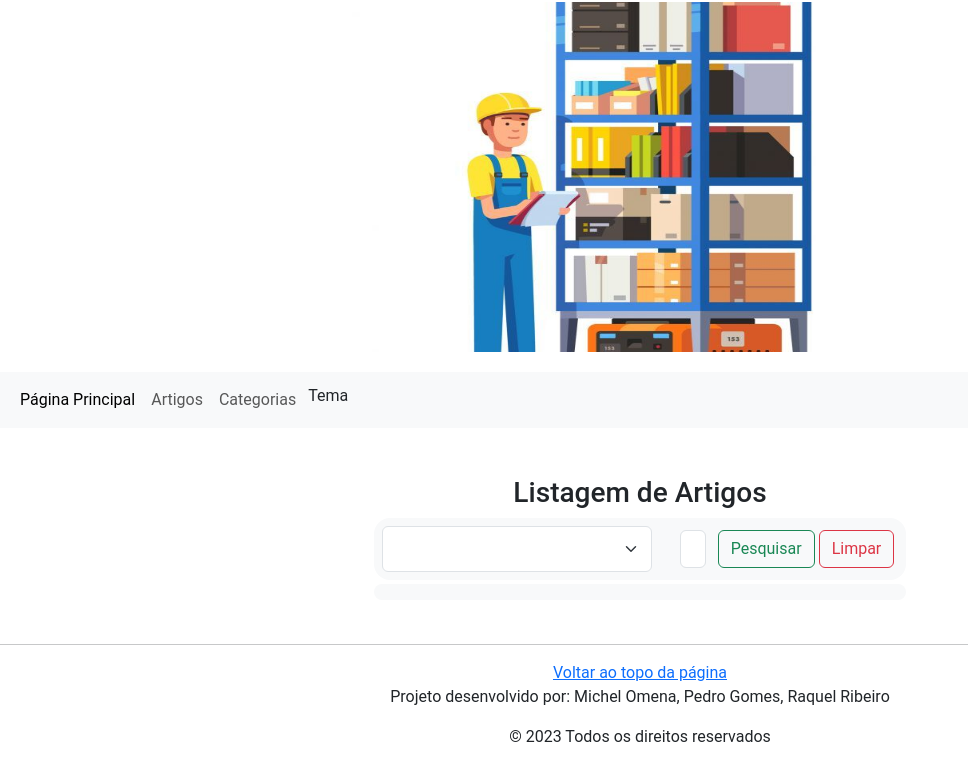
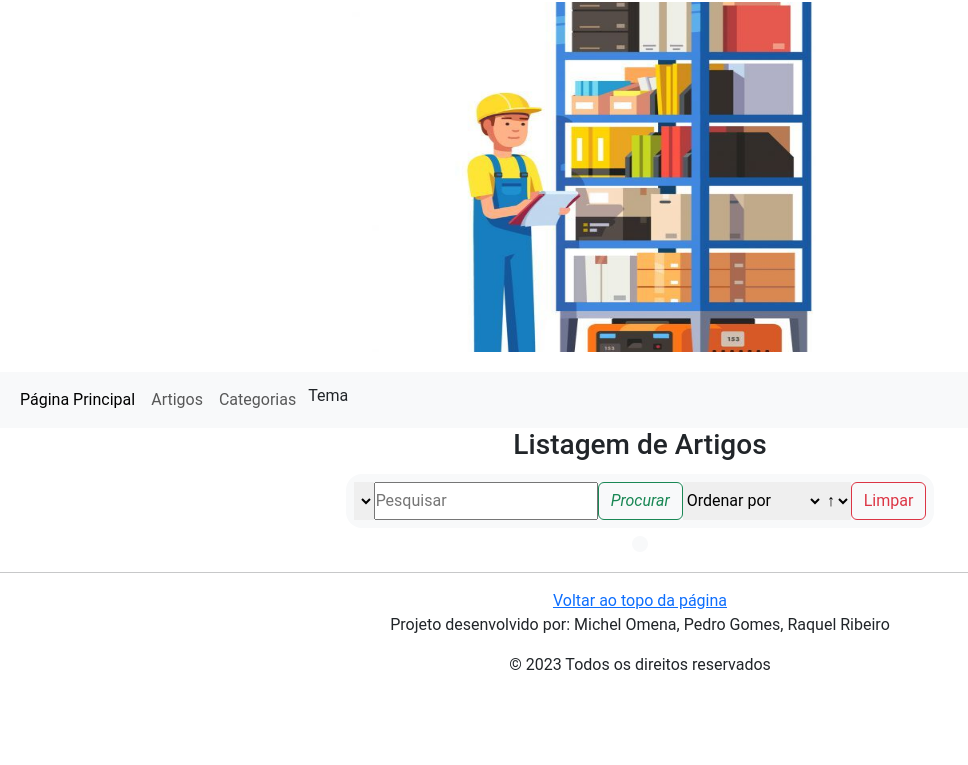
Before and after one commit to raqlib/Projeto_Final, a plain HTML site: page Frontend/artigos.html in a window 1280 px wide. Shown: the part 74-839 px from the top of the page, without its empty margins (0-968 px from the left). After the commit the page ends 800 px from the top, so only its background shows below. Drawn offline with nearby package versions, Linux system fonts and the light colour scheme; no server answers.

Commit message:
Rearrange HTML and scripts

```diff
--- a/Frontend/artigos.html
+++ b/Frontend/artigos.html
@@ -60,9 +60,7 @@
               >
             </li>
             <li class="nav-item">
-              <a class="nav-link" href="artigos.html" target=""
-                >Artigos</a
-              >
+              <a class="nav-link" href="artigos.html" target="">Artigos</a>
             </li>
             <li class="nav-item">
               <a class="nav-link" href="categorias.html" target=""
@@ -70,88 +68,55 @@
               >
             </li>
             <li class="nav-item">
-              <button class="btn btn-outline-success" type="submit" id="botaoMudarTema">Tema</button>
+              <button
+                class="btn btn-outline-success"
+                type="submit"
+                id="botaoMudarTema"
+              >
+                Tema
+              </button>
             </li>
           </ul>
         </div>
       </div>
     </nav>
 
-    <!-- <h3>Listagem de artigos</h3>
-    <br /> -->
+    <h3 class="text-center">Listagem de Artigos</h3>
 
-    <!-- barra de pesquisa
-    <nav class="navbar navbar-expand-lg bg-body-tertiary">
-      <div class="container-fluid">
-        <button
-          class="navbar-toggler"
-          type="button"
-          data-bs-toggle="collapse"
-          data-bs-target="#navbarSupportedContent"
-          aria-controls="navbarSupportedContent"
-          aria-expanded="false"
-          aria-label="Toggle navigation"
-        >
-          <span class="navbar-toggler-icon"></span>
-        </button>
-        <div class="collapse navbar-collapse" id="navbar">
-          <ul class="navbar-nav me-auto mb-2 mb-lg-0">
-            <li class="nav-item dropdown">
-              <a
-                class="nav-link dropdown-toggle"
-                href="#"
-                role="button"
-                data-bs-toggle="dropdown"
-                aria-expanded="false"
-              >
-                Categorias
-              </a>
-              <ul class="dropdown-menu">
-                <li><a class="dropdown-item" href="#estrela">categoria1</a></li>
-                <li><a class="dropdown-item" href="#geres">categoria2</a></li>
-                <li><a class="dropdown-item" href="#aire">categoria3</a></li>
-              </ul>
-            </li>
-          </ul>
-          <form class="d-flex" role="search">
-            <input
-              class="form-control me-2"
-              type="search"
-              placeholder="Procurar"
-              aria-label="Search"
-            />
-            <button class="btn btn-outline-success" type="submit">
-              Procurar
-            </button>
-          </form>
-        </div>
-      </div>
-    </nav> -->
-
-    <br />
-
-    <div class="m-4">
-      <h3 class="text-center">Listagem de Artigos</h3>
-      <form class="bg-body-tertiary d-flex p-2 m-1 gap-4 rounded-4">
-        <select
-          name="selectCategorias"
-          id="selectCategorias"
-          class="form-select"
-        ></select>
-        <div class="p-1 d-flex gap-1">
-          <input
-            type="text"
-            name="pesquisaNome"
-            id="pesquisaNome"
-            placeholder="Pesquisar"
-            class="form-control me-2"
-          />
+    <!-- Barra de Pesquisa e Ordenação -->
+    <div class="bg-body-tertiary d-flex flex-wrap p-2 m-1 justify-content-around rounded-4">
+      <select id="selectCategorias" class="border-0"></select>
+      <div class="d-flex">
+        <input type="text" id="pesquisaNome" placeholder="Pesquisar" />
         <button
           class="btn btn-outline-success"
           onclick="pesquisaPorNome(event)"
         >
-            Pesquisar
+          <i class="bi bi-search">Procurar</i>
         </button>
+      </div>
+
+      <div class="d-flex">
+        <select
+          id="selectOrderArtigosBy"
+          class="border-0"
+          onchange="adicionarTabelaArtigosDOM()"
+        >
+          <option value="id_artigo" disabled selected>Ordenar por</option>
+          <option value="nome">Nome</option>
+          <option value="categoria">Categoria</option>
+          <option value="quantidade">Quantidade</option>
+          <option value="datainsercao">Data de Inserção</option>
+        </select>
+        <select
+          id="selectOrderAscOrDesc"
+          class="border-0"
+          onchange="adicionarTabelaArtigosDOM()"
+        >
+          <option value="asc">↑</option>
+          <option value="desc">↓</option>
+        </select>
+
         <button
           class="btn btn-outline-danger"
           type="reset"
@@ -160,12 +125,12 @@
           Limpar
         </button>
       </div>
-      </form>
+    </div>
+
     <div
       id="tabelaArtigosContainer"
       class="bg-body-tertiary p-2 m-1 rounded-4"
     ></div>
-    </div>
 
     <footer>
       <hr />
--- a/Frontend/scripts/scripts.js
+++ b/Frontend/scripts/scripts.js
@@ -242,27 +242,66 @@ function criarTabelaCategorias(listaCategorias) {
 async function adicionarTabelaArtigosDOM() {
   const listaArtigos = await getArtigos();
 
+  // Filtrar e Ordenar Lista de Artigos
   const selectCategorias = document.getElementById("selectCategorias");
   let id_categoriaSelecionada = selectCategorias.value;
+  const pesquisaNome = document.getElementById("pesquisaNome");
+  const selectOrderArtigosBy = document.getElementById("selectOrderArtigosBy");
+  let orderArtigosBy = selectOrderArtigosBy.value;
+  const selectOrderAscOrDesc = document.getElementById("selectOrderAscOrDesc");
+  let orderAscOrDesc = selectOrderAscOrDesc.value;
+  let listaArtigosFiltradosEOrdenados = [];
 
-  let listaArtigosFiltrados = [];
-
+  // Filtrar
   if (id_categoriaSelecionada == -1) {
-    listaArtigosFiltrados = listaArtigos;
+    listaArtigosFiltradosEOrdenados = listaArtigos;
   } else {
     if (id_categoriaSelecionada == 0) {
       id_categoriaSelecionada = null;
     }
-    listaArtigosFiltrados = listaArtigos.filter(
+    listaArtigosFiltradosEOrdenados = listaArtigos.filter(
       (artigo) => artigo.id_categoria == id_categoriaSelecionada
     );
   }
+  if (pesquisaNome.value) {
+    listaArtigosFiltradosEOrdenados = listaArtigosFiltradosEOrdenados.filter(
+      (artigo) =>
+        artigo.nome.toLowerCase().includes(pesquisaNome.value.toLowerCase())
+    );
+  }
 
-  const pesquisaNome = document.getElementById("pesquisaNome");
-  if (pesquisaNome.value) {
-    listaArtigosFiltrados = listaArtigosFiltrados.filter((artigo) =>
-      artigo.nome.toLowerCase().includes(pesquisaNome.value.toLowerCase())
-    );
+  // Ordenar
+  switch (orderArtigosBy) {
+    case "nome": {
+      listaArtigosFiltradosEOrdenados.sort((a, b) =>
+        a.nome.localeCompare(b.nome)
+      );
+      break;
+    }
+    case "categoria": {
+      listaArtigosFiltradosEOrdenados.sort((a, b) => {
+        const tipoA = a.tipo || "";
+        const tipoB = b.tipo || "";
+        return tipoA.localeCompare(tipoB);
+      });
+      break;
+    }
+    case "quantidade": {
+      listaArtigosFiltradosEOrdenados.sort(
+        (a, b) => a.quantidade - b.quantidade
+      );
+      break;
+    }
+    case "datainsercao": {
+      listaArtigosFiltradosEOrdenados.sort(
+        (a, b) => new Date(a.datainsercao) - new Date(b.datainsercao)
+      );
+      break;
+    }
+  }
+
+  if (orderAscOrDesc == "desc") {
+    listaArtigosFiltradosEOrdenados.reverse();
   }
 
   const tabelaArtigosContainer = document.getElementById(
@@ -270,18 +309,18 @@ async function adicionarTabelaArtigosDOM() {
   );
   tabelaArtigosContainer.innerHTML = "";
 
-  if (listaArtigosFiltrados.length == 0) {
+  if (listaArtigosFiltradosEOrdenados.length == 0) {
     tabelaArtigosContainer.innerHTML = `
         <p>Não existem artigos no inventário</p>
         `;
   } else {
     tabelaArtigosContainer.appendChild(
-      criarTabelaArtigos(listaArtigosFiltrados)
+      criarTabelaArtigos(listaArtigosFiltradosEOrdenados)
     );
   }
 }
 
-//Função para Adicionar a Tabela de Artigos ao DOM
+//Função para Adicionar a Tabela de Categorias ao DOM
 async function adicionarTabelaCategoriasDOM() {
   const listaCategorias = await getCategorias();
   const tabelaCategoriasContainer = document.getElementById(
@@ -492,12 +531,19 @@ function pesquisaPorNome(event) {
 }
 
 // Função para fazer o reset à pesquisa por nome e pesquisa por categoria e atualizar a tabela de artigos
+
 function resetPesquisaPorNome(event) {
   event.preventDefault();
   const selectCategorias = document.getElementById("selectCategorias");
   selectCategorias.value = -1;
   const pesquisaNome = document.getElementById("pesquisaNome");
   pesquisaNome.value = "";
+
+  const selectOrderArtigosBy = document.getElementById("selectOrderArtigosBy");
+  selectOrderArtigosBy.value = "id_artigo";
+  const selectOrderAscOrDesc = document.getElementById("selectOrderAscOrDesc");
+  selectOrderAscOrDesc.value = "asc";
+
   adicionarTabelaArtigosDOM();
 }
 
```
Also changed, not shown: Frontend/index.html (+8 -5 lines), Frontend/imagens/6423325.png (added), Frontend/imagens/inventory.webp (added), 2 other files. Lines whose indentation alone changed are shown as unchanged.
